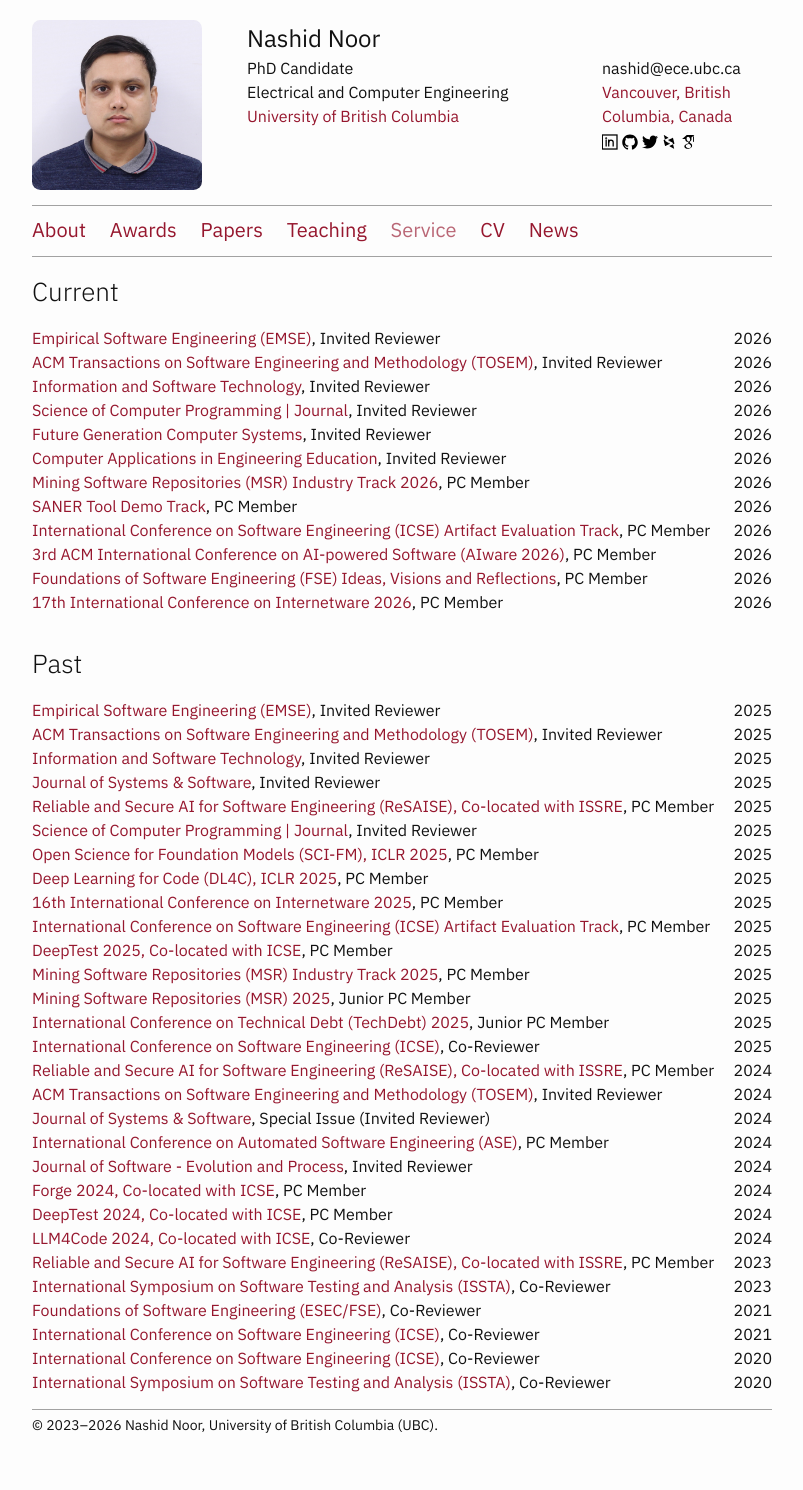
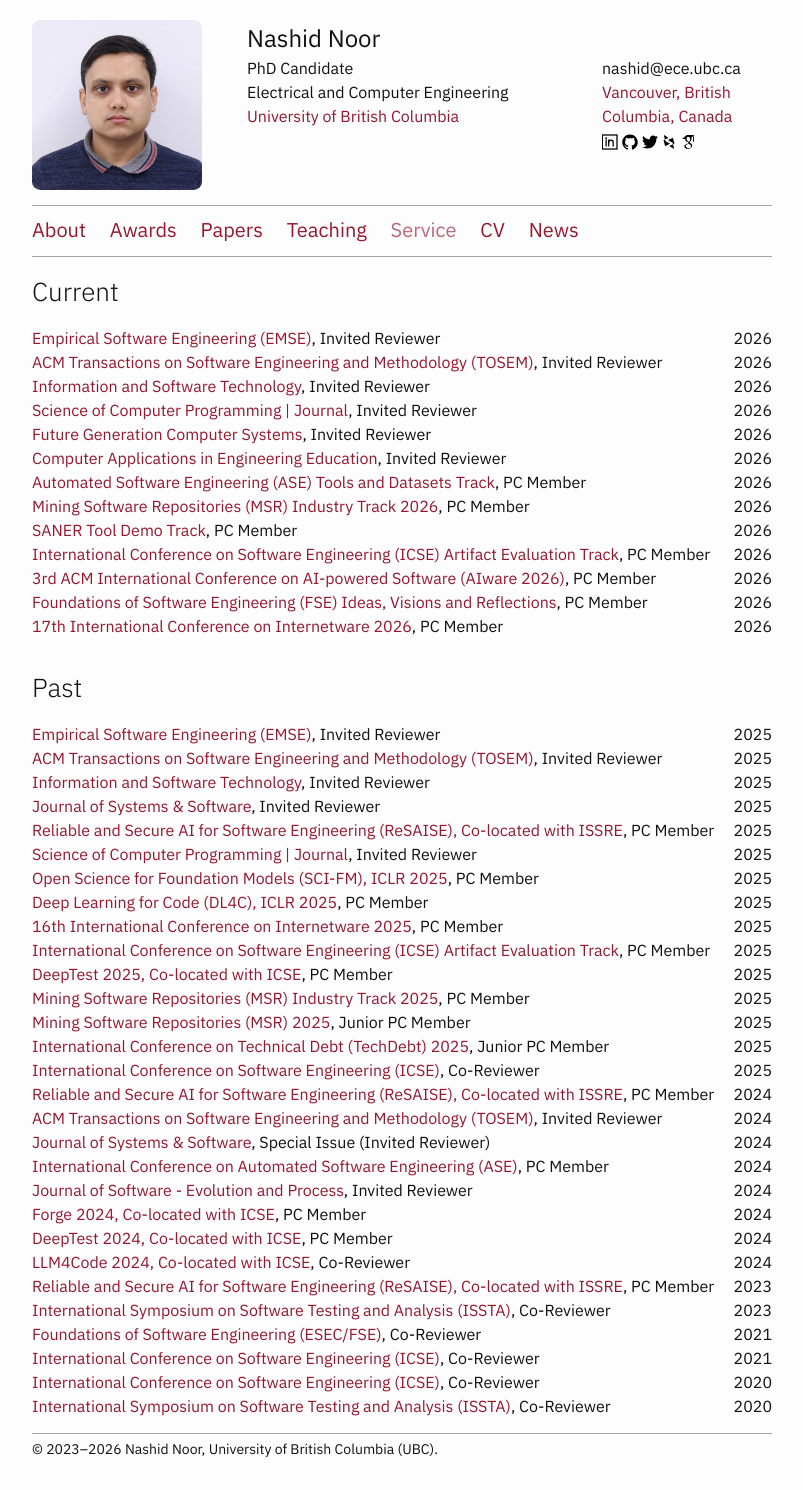
Before and after one commit to nashid/nashid.github.io, a Jekyll site: the page built from nav/service.md, in a window 1280 px wide. Shown: the whole page, without its empty margins (238-1041 px from the left). Built offline with Jekyll 4.4.1, drawn with Linux system fonts in a browser that asks for light colours; before the commit the page ends 1466 px from its top, so only the background shows below that.

Commit message:
Add ASE 2026 Tools and Datasets Track PC membership

```diff
--- a/_data/services.yml
+++ b/_data/services.yml
@@ -28,6 +28,11 @@
   role: Invited Reviewer
   year: 2026
   website: https://onlinelibrary.wiley.com/journal/10990542
+
+- name: Automated Software Engineering (ASE) Tools and Datasets Track
+  role: PC Member
+  year: 2026
+  website: https://conf.researchr.org/track/ase-2026/ase-2026-tools-and-datasets
 
 - name: Mining Software Repositories (MSR) Industry Track 2026
   role: PC Member
```
